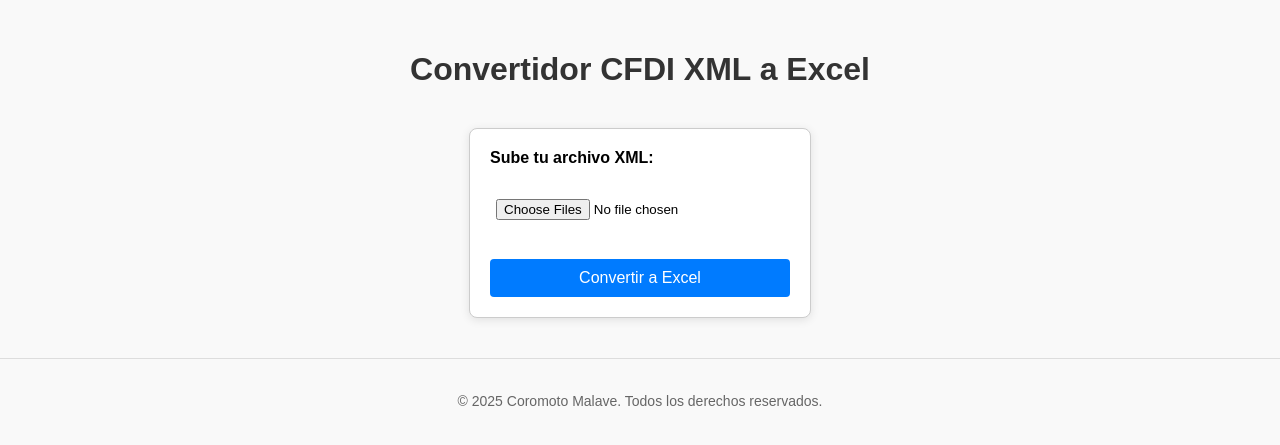
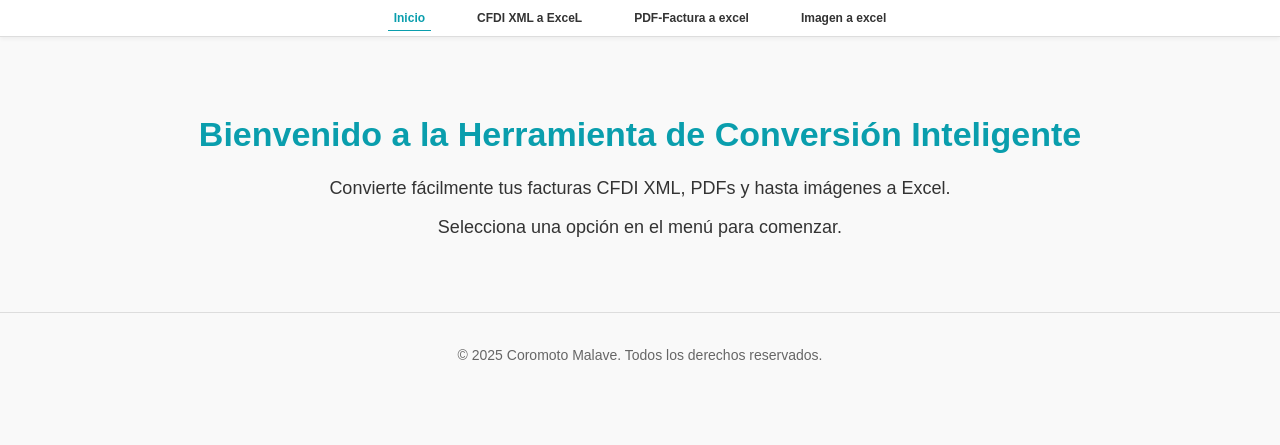
Before and after one commit to EmperatrizMalave/xml_reader_generator, a Flask app: page / in a window 1280 px wide. Shown: the top 445 px of the page. Run offline with Flask 3, Linux system fonts and the light colour scheme.

Commit message:
feat(ui): add upload views for XML, PDF, and image tabs

```diff
--- /dev/null
+++ b/static/css/navbar.css
@@ -0,0 +1,49 @@
+/* 📁 Estilos de barra de navegación tipo pestañas */
+
+.navbar {
+    display: flex;
+    justify-content: center;
+    background-color: #ffffff;
+    border-bottom: 1px solid #ddd;
+    box-shadow: 0 2px 4px rgba(0, 0, 0, 0.05);
+    padding: 10px 0;
+    margin-bottom: 30px;
+  }
+
+  .navbar button {
+    background: none;
+    border: none;
+    font-weight: 600;
+    font-size: 12px;
+    margin: 0 20px;
+    cursor: pointer;
+    color: #333;
+    position: relative;
+  }
+
+  .navbar button.active,
+  .navbar button:hover {
+    color: #0a9ead;
+  }
+
+  .navbar button.active::after,
+  .navbar button:hover::after {
+    content: '';
+    position: absolute;
+    bottom: -5px;
+    left: 0;
+    right: 0;
+    height: 1.5px;
+    background-color: #0a9ead;
+  }
+
+  /* Oculta el contenido por defecto */
+  .tabcontent {
+    display: none;
+    padding: 20px;
+  }
+
+  /* Muestra solo el contenido activo */
+  .tabcontent.active {
+    display: block;
+  }
--- /dev/null
+++ b/static/js/form-reset.js
@@ -0,0 +1,20 @@
+// Espera a que el documento esté completamente cargado
+document.addEventListener("DOMContentLoaded", function () {
+
+    // Selecciona todos los formularios de la página
+    const forms = document.querySelectorAll("form");
+    // Recorre cada formulario encontrado
+    forms.forEach(form => {
+      // Escucha el evento 'submit' de cada formulario
+    form.addEventListener("submit", function () {
+        // Encuentra todos los campos de tipo archivo dentro del formulario
+        const fileInputs = form.querySelectorAll('input[type="file"]');
+        // Espera 1 segundo (para permitir la descarga) y luego limpia los archivos
+        setTimeout(() => {
+        fileInputs.forEach(input => {
+            input.value = ''; // Limpia el campo de archivo
+        });
+        }, 1000);
+    });
+    });
+});
--- /dev/null
+++ b/static/js/tabs.js
@@ -0,0 +1,17 @@
+// Función que maneja el cambio entre pestañas
+function openTab(evt, tabName) {
+    // Oculta todo el contenido de las pestañas
+    const contents = document.getElementsByClassName("tabcontent");
+    for (let i = 0; i < contents.length; i++) {
+    contents[i].classList.remove("active");
+    }
+    // Desactiva todos los botones del menú
+    const buttons = document.getElementsByClassName("tablinks");
+    for (let i = 0; i < buttons.length; i++) {
+    buttons[i].classList.remove("active");
+    }
+    // Muestra el contenido de la pestaña seleccionada
+    document.getElementById(tabName).classList.add("active");
+    // Activa visualmente el botón que fue clicado
+    evt.currentTarget.classList.add("active");
+}
--- a/static/styles.css
+++ b/static/styles.css
@@ -1,11 +1,27 @@
 /* Estilo general del cuerpo del documento */
 body {
-    background-color: #f9f9f9;         /* Color de fondo suave */
-    font-family: Arial, sans-serif;    /* Fuente legible y moderna */
-    margin: 0;
-    padding: 0;
+  font-family: 'Poppins', sans-serif;
+  margin: 0;
+  padding: 0;
+  background-color: #f9f9f9;
+  color: #333;
+}
+/* Título principal */
+#welcome h1 {
+  font-size: 34px;
+  font-weight: 700;
+  margin-bottom: 20px;
+  color: #0a9ead;
+  text-align: center;
 }
 
+/* Párrafos */
+#welcome p {
+  font-size: 18px;
+  line-height: 1.6;
+  margin: 10px 0;
+  text-align: center;
+}
   /* Estilo del título principal */
 #titulo {
     text-align: center;                /* Centra el texto horizontalmente */
--- a/templates/index.html
+++ b/templates/index.html
@@ -2,36 +2,64 @@
 <html lang="es">
 <head>
 <meta charset="UTF-8">
-<title>xml Reader generator</title>
+<title>Inicio | Convertidor Inteligente	</title>
 
 <!-- Vincula el archivo de estilos CSS si lo usas -->
 <link rel="stylesheet" href="{{ url_for('static', filename='styles.css') }}">
+<!-- Enlazamos el CSS del menú -->
+<link rel="stylesheet" href="{{ url_for('static', filename='css/navbar.css') }}">
 </head>
 
+<body>
+<!-- ✅ Menú de navegación-->
+<div class="navbar">
+    <button class="tablinks active" onclick="openTab(event, 'inicio')">Inicio</button>
+    <button class="tablinks" onclick="openTab(event, 'xml')">CFDI XML a ExceL</button>
+    <button class="tablinks" onclick="openTab(event, 'pdf')">PDF-Factura a excel</button>
+    <button class="tablinks" onclick="openTab(event, 'imagen')">Imagen a excel</button>
+</div>
 
-<body>
-<!-- Título principal -->
-<h1 id="titulo">Convertidor CFDI XML a Excel</h1>
+<!-- ✅ Página principal (vista de bienvenida) -->
+<div id="inicio" class="tabcontent active">
+    <section id="welcome">
+        <h1>Bienvenido a la Herramienta de Conversión Inteligente</h1>
+        <p>Convierte fácilmente tus facturas CFDI XML, PDFs y hasta imágenes a Excel.</p>
+        <p>Selecciona una opción en el menú para comenzar.</p>
+    </section>
+</div>
 
-<!-- Formulario para subir el archivo XML -->
+<!-- ✅ Vista Convertidor CFDI XML a Excel) -->
+<div id="xml" class="tabcontent">
+    <h1 id="titulo">Convertidor CFDI XML a Excel</h1>
 <form id="formulario" action="/subir" method="post" enctype="multipart/form-data">
-
     <!-- Etiqueta para el input de archivo -->
     <label for="archivo" id="labelArchivo">Sube tu archivo XML:</label><br>
-
     <!-- Campo para seleccionar el archivo .xml -->
     <input id="archivo" type="file" name="archivo" multiple accept=".xml" required><br><br>
-
     <!-- Botón para enviar el formulario -->
     <button id="botonConvertir" type="submit">Convertir a Excel</button>
+</form>
+</div>
 
-</form>
+<!-- ✅ Vista Convertidor pdf a Excel) -->
+<div id="pdf" class="tabcontent">
+    <h1 id="titulo">Convertidor pdf a Excel</h1>
+</div>
+
+<!-- ✅ Vista Convertidor Imagen a excel) -->
+<div id="imagen" class="tabcontent">
+    <h1 id="titulo">Convertidor imagen a Excel</h1>
+</div>
 <footer id="footer">
     <p>© <span id="anio-actual"></span> Coromoto Malave. Todos los derechos reservados.</p>
 </footer>
+
 <script>
     // Script para poner el año actual automáticamente
     document.getElementById("anio-actual").textContent = new Date().getFullYear();
 </script>
+<!-- ✅ Script para que funcione el menú -->
+<script src="{{ url_for('static', filename='js/tabs.js') }}"></script>
+<script src="{{ url_for('static', filename='js/form-reset.js') }}"></script>
 </body>
 </html>
```
